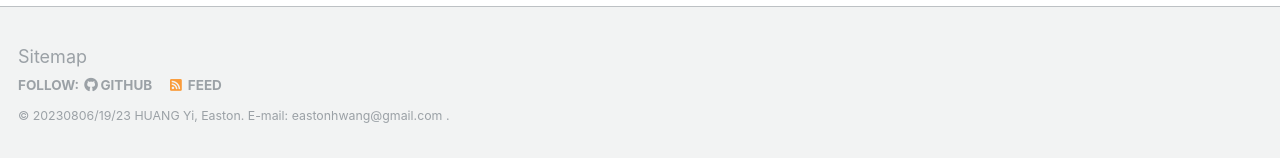
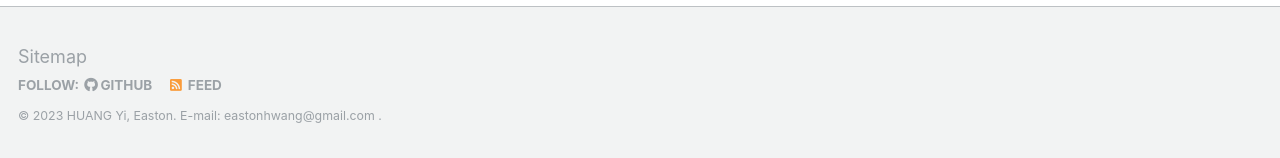
Before and after one commit to easton-hy/easton-hy.github.io, a Jekyll site: the page built from _pages/about.md, in a window 1280 px wide and 900 px high, scrolled down 2434 px. Shown: the part 739-897 px from the top of the window. Built offline with Jekyll 4.4.1, drawn with Linux system fonts in a browser that asks for light colours; some web fonts are replaced.

Commit message:
Update footer.html

```diff
--- a/_includes/footer.html
+++ b/_includes/footer.html
@@ -21,4 +21,4 @@
   </ul>
 </div>
 
-<div class="page__footer-copyright">&copy; {{ site.time | date: '%Y%M%D' }} {{ site.name | default: site.title }}. E-mail: eastonhwang@gmail.com .</div>
+<div class="page__footer-copyright">&copy; {{ site.time | date: '%Y' }} {{ site.name | default: site.title }}.  E-mail: eastonhwang@gmail.com .</div>
```
